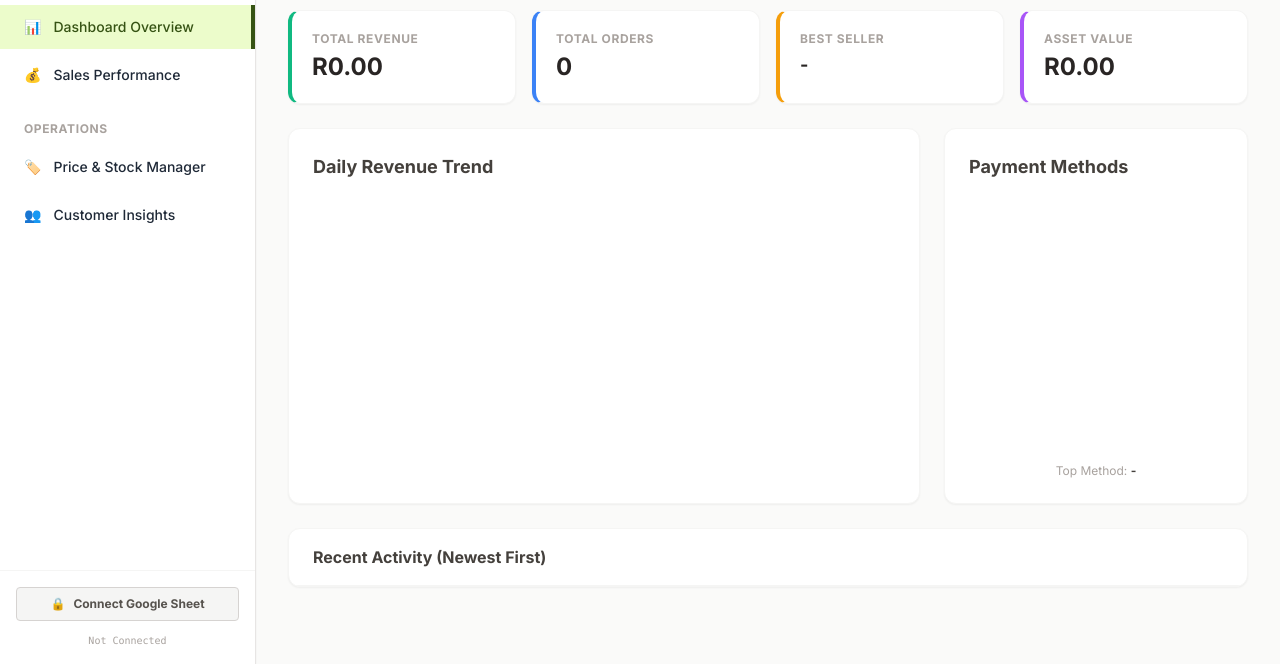
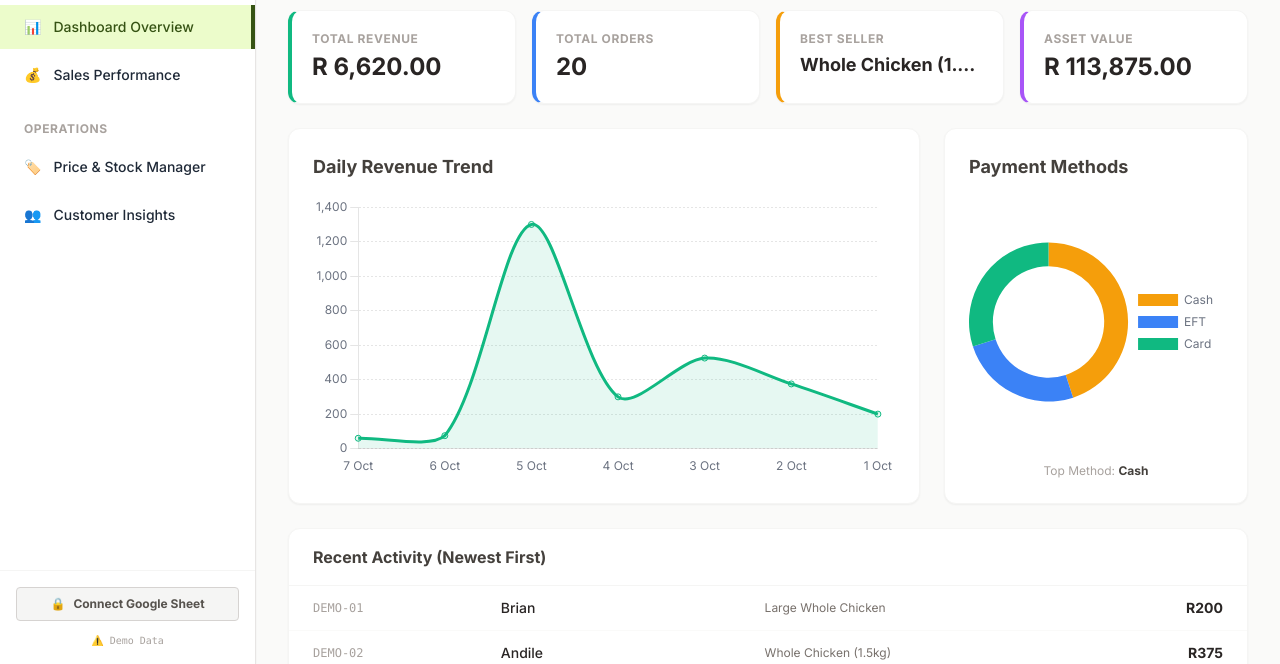
Before and after one commit to Andyprxy/ManiaDashborad, a plain HTML site: page Index.html in a window 1280 px wide. Shown: the part 136-800 px from the top of the page. Drawn offline with nearby package versions, Linux system fonts and the light colour scheme.

Commit message:
Add files via upload
Farm Mania Command Centre Dashboard

```diff
--- a/Index.html
+++ b/Index.html
@@ -283,7 +283,8 @@
                 if (state.sheetUrl) {
                     app.fetchSheetData(state.sheetUrl);
                 } else {
-                    app.log("Waiting for data connection...");
+                    app.log("No Sheet URL found. Loading robust demo data...");
+                    app.loadDemoData();
                 }
                 app.initRestockDropdown();
                 app.log("System Initialized.");
@@ -392,6 +393,8 @@
                         console.error(err);
                         app.log("CSV Error: " + err.message);
                         document.getElementById('sync-status').innerText = "🔴 Failed";
+                        app.log("Switching to Demo Data...");
+                        app.loadDemoData();
                     }
                 });
             },
```
